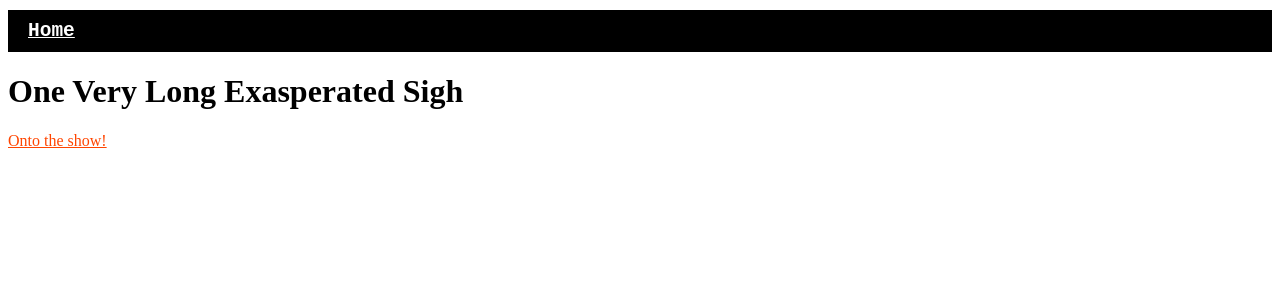
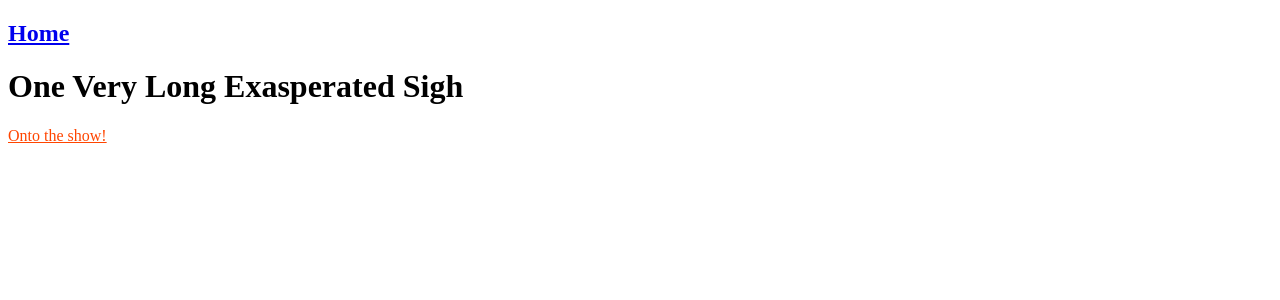
Before and after one commit to k4y4k/females-really-are-doing-actions, a Vue app: page / in a window 1280 px wide. Shown: the top 300 px of the page. Built offline with nearby package versions, Linux system fonts and the light colour scheme.

Commit message:
➕ (windicss): windicss works :)

```diff
--- /dev/null
+++ b/postcss.config.js
@@ -0,0 +1,5 @@
+module.exports = {
+  plugins: {
+    'postcss-windicss': {},
+  },
+}
--- a/src/components/Nav.vue
+++ b/src/components/Nav.vue
@@ -13,20 +13,3 @@ export default defineComponent({
   name: 'Nav',
 })
 </script>
-
-<style scoped lang="scss">
-nav {
-  background: black;
-  color: white;
-  font-family: monospace;
-
-  h1 {
-    padding: 10px;
-    margin: 10px;
-  }
-
-  a {
-    color: white;
-  }
-}
-</style>
--- /dev/null
+++ b/src/main.css
@@ -0,0 +1 @@
+@windicss;
--- a/src/main.ts
+++ b/src/main.ts
@@ -3,6 +3,7 @@ import HelloWorld from './components/HelloWorld.vue'
 import { createWebHistory, createRouter } from 'vue-router'
 import App from './App.vue'
 import Purple from './components/Purple.vue'
+import './main.css'
 
 const routes = [
   { path: '/', component: HelloWorld },
--- /dev/null
+++ b/windi.config.ts
@@ -0,0 +1,9 @@
+import { defineConfig } from 'windicss/helpers'
+
+export default defineConfig({
+  extract: {
+    include: ['src/**/*.{html,vue}'],
+  },
+  mode: 'jit',
+  purge: ['./src/**/*.{js,jsx,ts,tsx,vue,html}'],
+})
```
Also changed, not shown: package.json (+5 -2 lines), src/components/HelloWorld.cypress.ts (deleted, +0 -10 lines), src/components/Nav.cypress.ts (added, +10 -0 lines), tsconfig.json (+5 -2 lines), .pnp.cjs, 1 other file (tests, documents, lock files or other folders).
